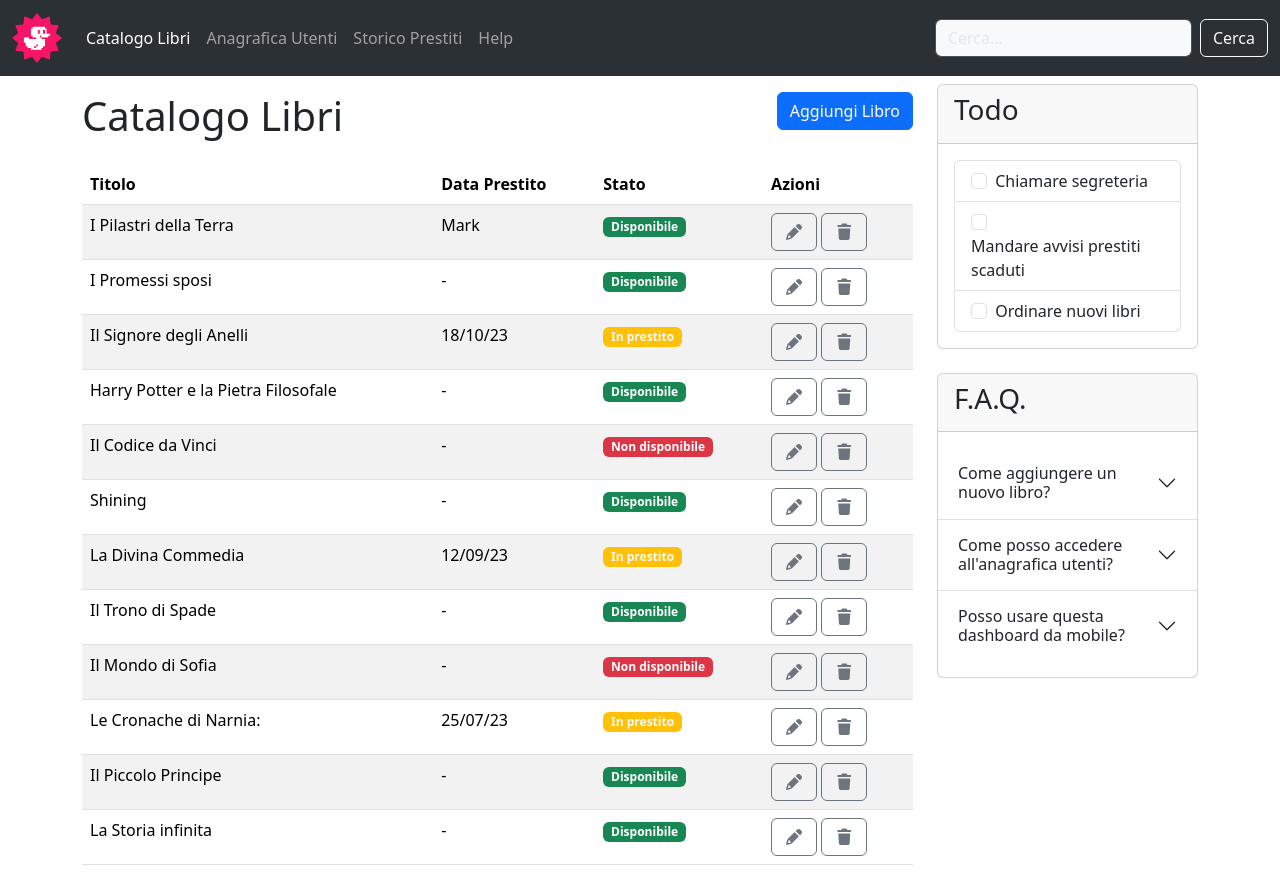
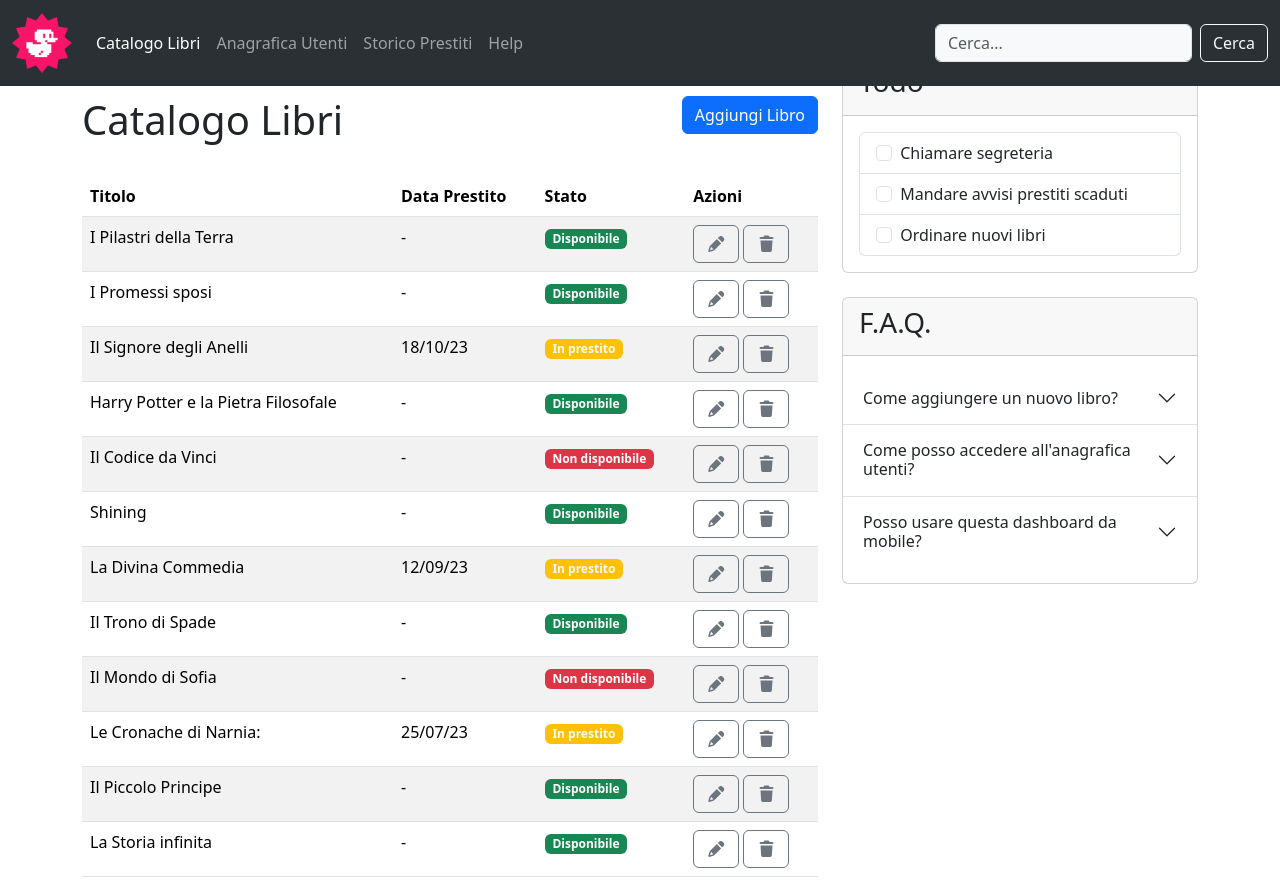
Before and after one commit to cristianmoletto/html-css-bootstrap-dashboard, a plain HTML site: page index.html in a window 1280 px wide. Drawn offline with nearby package versions, Linux system fonts and the light colour scheme.

Commit message:
fix: sistemazione della struttura del codice

```diff
--- a/index.html
+++ b/index.html
@@ -26,13 +26,19 @@
     <link rel="stylesheet" href="./css/style.css" />
   </head>
   <body>
+    <header class="fixed-top">
       <nav
         class="navbar bg-dark navbar-expand-lg bg-body-tertiary"
         data-bs-theme="dark"
       >
         <div class="container-fluid">
           <a class="navbar-brand" href="#"
-          ><img class="img-fluid logo" src="./img/duck.png" alt=""
+            ><img
+              class="img-fluid"
+              src="./img/duck.png"
+              alt="logo dashboard"
+              width="60px"
+              height="60px"
           /></a>
           <button
             class="navbar-toggler"
@@ -66,6 +72,7 @@
             <form class="d-flex" role="search">
               <input
                 class="form-control me-2 bg-light"
+                data-bs-theme="light"
                 type="search"
                 placeholder="Cerca..."
                 aria-label="Search"
@@ -75,11 +82,15 @@
           </div>
         </div>
       </nav>
+    </header>
 
-    <div class="container">
+    <main>
+      <div class="container mt-5">
         <div class="row">
-        <div class="col-12 col-lg-9">
-          <div class="row my-3">
+          <div class="col-12 col-lg-8">
+
+            <!-- Titolo -->
+            <div class="row mt-5 mb-4">
               <div class="col-6">
                 <h1>Catalogo Libri</h1>
               </div>
@@ -87,11 +98,16 @@
                 <button class="btn btn-primary">Aggiungi Libro</button>
               </div>
             </div>
+
+            <!-- Tabella -->
             <table class="table table-striped">
               <thead>
                 <tr>
                   <th scope="col">Titolo</th>
-                <th class="d-none d-md-table-cell d-lg-table-cell" scope="col">
+                  <th
+                    class="d-none d-md-table-cell d-lg-table-cell"
+                    scope="col"
+                  >
                     Data Prestito
                   </th>
                   <th scope="col">Stato</th>
@@ -99,9 +115,10 @@
                 </tr>
               </thead>
               <tbody>
+                <!-- Riga #1 -->
                 <tr>
                   <th scope="row" class="fw-normal">I Pilastri della Terra</th>
-                <td class="d-none d-md-table-cell d-lg-table-cell">Mark</td>
+                  <td class="d-none d-md-table-cell d-lg-table-cell">-</td>
                   <td>
                     <span class="badge text-bg-success">Disponibile</span>
                   </td>
@@ -116,6 +133,8 @@
                     </span>
                   </td>
                 </tr>
+
+                <!-- Riga #2 -->
                 <tr class="">
                   <th scope="row" class="fw-normal">I Promessi sposi</th>
                   <td class="d-none d-md-table-cell d-lg-table-cell">-</td>
@@ -133,9 +152,13 @@
                     </span>
                   </td>
                 </tr>
+
+                <!-- Riga #3 -->
                 <tr>
                   <th scope="row" class="fw-normal">Il Signore degli Anelli</th>
-                <td class="d-none d-md-table-cell d-lg-table-cell">18/10/23</td>
+                  <td class="d-none d-md-table-cell d-lg-table-cell">
+                    18/10/23
+                  </td>
                   <td>
                     <span class="badge text-bg-warning text-light"
                       >In prestito</span
@@ -152,6 +175,8 @@
                     </span>
                   </td>
                 </tr>
+
+                <!-- Riga #4 -->
                 <tr>
                   <th scope="row" class="fw-normal">
                     Harry Potter e la Pietra Filosofale
@@ -171,6 +196,8 @@
                     </span>
                   </td>
                 </tr>
+
+                <!-- Riga #5 -->
                 <tr>
                   <th scope="row" class="fw-normal">Il Codice da Vinci</th>
                   <td class="d-none d-md-table-cell d-lg-table-cell">-</td>
@@ -188,6 +215,8 @@
                     </span>
                   </td>
                 </tr>
+
+                <!-- Riga #6 -->
                 <tr>
                   <th scope="row" class="fw-normal">Shining</th>
                   <td class="d-none d-md-table-cell d-lg-table-cell">-</td>
@@ -205,9 +234,13 @@
                     </span>
                   </td>
                 </tr>
+
+                <!-- Riga #7 -->
                 <tr>
                   <th scope="row" class="fw-normal">La Divina Commedia</th>
-                <td class="d-none d-md-table-cell d-lg-table-cell">12/09/23</td>
+                  <td class="d-none d-md-table-cell d-lg-table-cell">
+                    12/09/23
+                  </td>
                   <td>
                     <span class="badge text-bg-warning text-light"
                       >In prestito</span
@@ -224,6 +257,8 @@
                     </span>
                   </td>
                 </tr>
+
+                <!-- Riga #8 -->
                 <tr>
                   <th scope="row" class="fw-normal">Il Trono di Spade</th>
                   <td class="d-none d-md-table-cell d-lg-table-cell">-</td>
@@ -241,6 +276,8 @@
                     </span>
                   </td>
                 </tr>
+
+                <!-- Riga #9 -->
                 <tr>
                   <th scope="row" class="fw-normal">Il Mondo di Sofia</th>
                   <td class="d-none d-md-table-cell d-lg-table-cell">-</td>
@@ -258,12 +295,16 @@
                     </span>
                   </td>
                 </tr>
+
+                <!-- Riga #10 -->
                 <tr>
                   <th scope="row" class="fw-normal">
                     Le Cronache di Narnia:
                     <!-- il leone, la strega e l'armadio -->
                   </th>
-                <td class="d-none d-md-table-cell d-lg-table-cell">25/07/23</td>
+                  <td class="d-none d-md-table-cell d-lg-table-cell">
+                    25/07/23
+                  </td>
                   <td>
                     <span class="badge text-bg-warning text-light"
                       >In prestito</span
@@ -280,6 +321,8 @@
                     </span>
                   </td>
                 </tr>
+
+                <!-- Riga #11 -->
                 <tr>
                   <th scope="row" class="fw-normal">Il Piccolo Principe</th>
                   <td class="d-none d-md-table-cell d-table-cell">-</td>
@@ -297,6 +340,8 @@
                     </span>
                   </td>
                 </tr>
+
+                <!-- Riga #12 -->
                 <tr>
                   <th scope="row" class="fw-normal">La Storia infinita</th>
                   <td class="d-none d-md-table-cell d-lg-table-cell">-</td>
@@ -317,7 +362,9 @@
               </tbody>
             </table>
           </div>
-        <div class="col-12 col-lg-3">
+
+          <!-- Card Lista -->
+          <div class="col-12 col-lg-4">
             <div class="card my-2">
               <div class="card-header"><h3>Todo</h3></div>
               <div class="card-body">
@@ -358,9 +405,14 @@
                 </ul>
               </div>
             </div>
+
+            <!-- Card FAQ -->
             <div class="card my-4">
               <div class="card-header"><h3>F.A.Q.</h3></div>
-            <div class="accordion accordion-flush py-3" id="accordionFlushExample">
+              <div
+                class="accordion accordion-flush py-3"
+                id="accordionFlushExample"
+              >
                 <div class="accordion-item">
                   <h2 class="accordion-header">
                     <button
@@ -380,9 +432,9 @@
                     data-bs-parent="#accordionFlushExample"
                   >
                     <div class="accordion-body">
-                    Placeholder content for this accordion, which is intended to
-                    demonstrate the <code>.accordion-flush</code> class. This is
-                    the first item’s accordion body.
+                      Placeholder content for this accordion, which is intended
+                      to demonstrate the <code>.accordion-flush</code> class.
+                      This is the first item’s accordion body.
                     </div>
                   </div>
                 </div>
@@ -405,10 +457,10 @@
                     data-bs-parent="#accordionFlushExample"
                   >
                     <div class="accordion-body">
-                    Placeholder content for this accordion, which is intended to
-                    demonstrate the <code>.accordion-flush</code> class. This is
-                    the second item’s accordion body. Let’s imagine this being
-                    filled with some actual content.
+                      Placeholder content for this accordion, which is intended
+                      to demonstrate the <code>.accordion-flush</code> class.
+                      This is the second item’s accordion body. Let’s imagine
+                      this being filled with some actual content.
                     </div>
                   </div>
                 </div>
@@ -431,21 +483,24 @@
                     data-bs-parent="#accordionFlushExample"
                   >
                     <div class="accordion-body">
-                    Placeholder content for this accordion, which is intended to
-                    demonstrate the <code>.accordion-flush</code> class. This is
-                    the third item’s accordion body. Nothing more exciting
-                    happening here in terms of content, but just filling up the
-                    space to make it look, at least at first glance, a bit more
-                    representative of how this would look in a real-world
-                    application.
+                      Placeholder content for this accordion, which is intended
+                      to demonstrate the <code>.accordion-flush</code> class.
+                      This is the third item’s accordion body. Nothing more
+                      exciting happening here in terms of content, but just
+                      filling up the space to make it look, at least at first
+                      glance, a bit more representative of how this would look
+                      in a real-world application.
                     </div>
                   </div>
                 </div>
               </div>
             </div>
           </div>
-      </div>
-    </div>
+
+        </div> <!-- Chiusura Row -->
+      </div> <!-- Chiusura Container -->
+
+    </main>
 
     <script
       src="https://cdn.jsdelivr.net/npm/bootstrap@5.3.8/dist/js/bootstrap.bundle.min.js"
```
Lines whose indentation alone changed are shown as unchanged.
